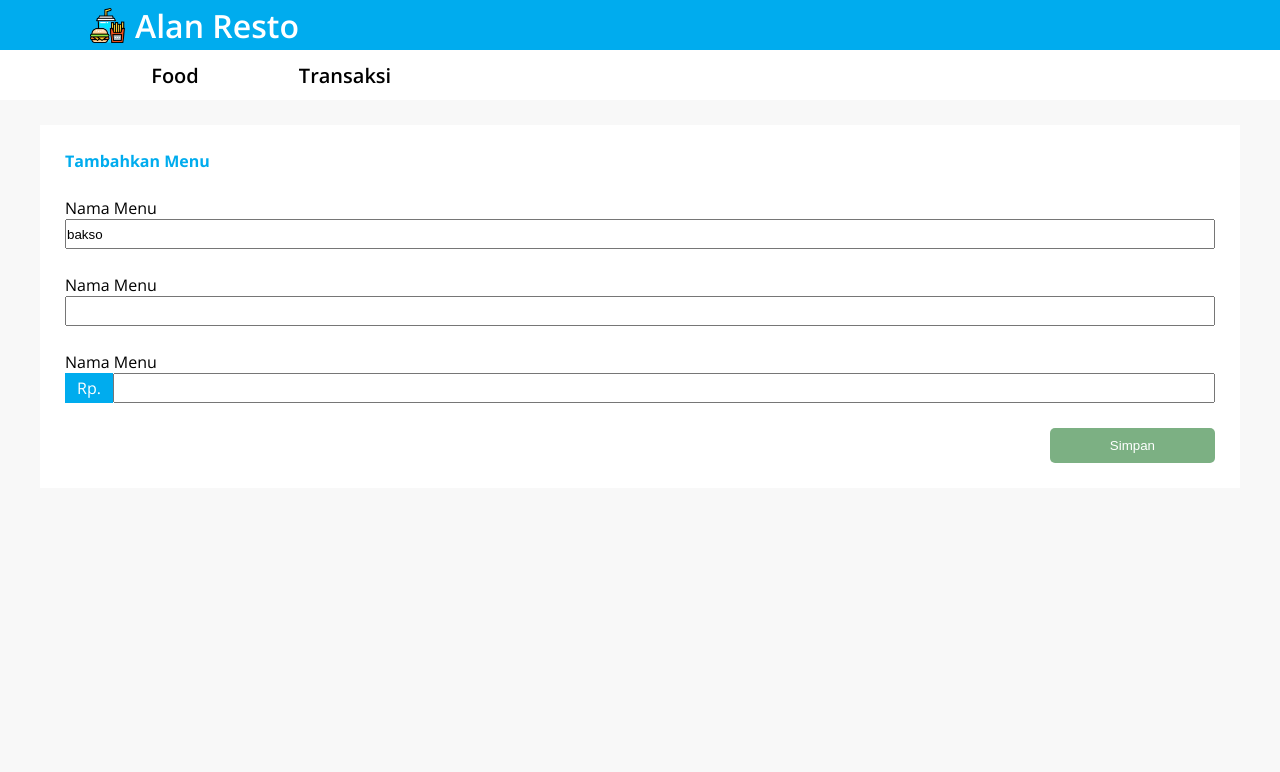
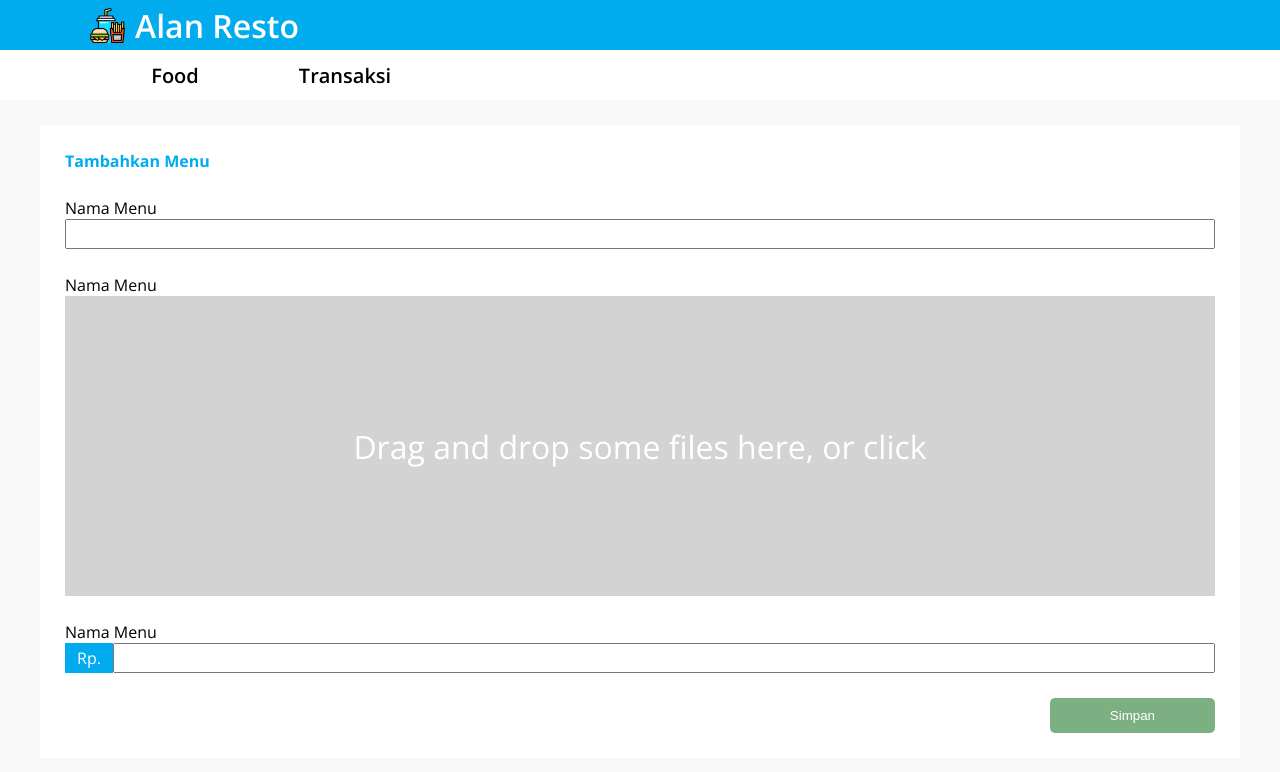
Before and after one commit to yansyahjordy/food-app, a React (Create React App) app: page /food/tambahmenu in a window 1280 px wide. Shown: the top 772 px of the page. Built offline with nearby package versions, Linux system fonts and the light colour scheme.

Commit message:
feature:added picture drop

```diff
--- a/package.json
+++ b/package.json
@@ -9,6 +9,7 @@
     "axios": "^0.27.2",
     "react": "^18.2.0",
     "react-dom": "^18.2.0",
+    "react-dropzone": "^14.2.2",
     "react-router-dom": "^6.3.0",
     "react-scripts": "5.0.1",
     "web-vitals": "^2.1.4"
--- a/src/components/Food/TambahMenu/TambahMenu.js
+++ b/src/components/Food/TambahMenu/TambahMenu.js
@@ -2,12 +2,11 @@ import React from "react";
 import { useState } from "react";
 import styles from "./TambahMenu.module.css";
 import axios from "axios";
+import Dropzone from "react-dropzone";
 
 export default function TambahMenu() {
-  const [foodName, setFoodName] = useState("bakso");
-  const [foodImage, setFoodImage] = useState(
-    "https://api-test.alan.co.id/storage/food/FOOD-2722260709132316395.png"
-  );
+  const [foodName, setFoodName] = useState("");
+  const [foodImage, setFoodImage] = useState("");
   const posturl = "https://api-test.alan.co.id/api/v1/food/add";
   async function PostData() {
     let newData = {};
@@ -23,10 +22,33 @@ export default function TambahMenu() {
     };
     await axios.post(posturl, newData, config);
   }
-  function simpanData (){
+
+  function simpanData() {
     PostData();
-    window.location.href="/food"
+    window.location.href = "/food";
   }
+
+  const uploadImage = async (e) => {
+    const file = e[0];
+    const base64 = await convertBase64(file);
+    setFoodImage(base64);
+    console.log(foodImage);
+  };
+
+  const convertBase64 = (file) => {
+    return new Promise((resolve, reject) => {
+      const fileReader = new FileReader();
+      fileReader.readAsDataURL(file);
+
+      fileReader.onload = () => {
+        resolve(fileReader.result);
+      };
+
+      fileReader.onerror = (error) => {
+        reject(error);
+      };
+    });
+  };
 
   return (
     <>
@@ -45,7 +67,19 @@ export default function TambahMenu() {
             </div>
             <div>
               <p>Nama Menu</p>
-              <input></input>
+              <Dropzone onDrop={(acceptedFiles) => uploadImage(acceptedFiles)}>
+                {({ getRootProps, getInputProps }) => (
+                  <section className={styles.dragDrop}>
+                    <div {...getRootProps()}>
+                      <input {...getInputProps()} />
+                      <p>Drag and drop some files here, or click</p>
+                    </div>
+                    {foodImage && (
+                      <img src={foodImage} className={styles.dropimage}></img>
+                    )}
+                  </section>
+                )}
+              </Dropzone>
             </div>
             <div>
               <p>Nama Menu</p>
@@ -55,7 +89,7 @@ export default function TambahMenu() {
               </div>
             </div>
             <div className={styles.btn}>
-              <button onClick={()=>simpanData()}>Simpan</button>
+              <button onClick={() => simpanData()}>Simpan</button>
             </div>
           </div>
         </div>
--- a/src/components/Food/TambahMenu/TambahMenu.module.css
+++ b/src/components/Food/TambahMenu/TambahMenu.module.css
@@ -7,45 +7,68 @@
   margin-top: 125px;
 }
 
-.container{
+.container {
   background-color: white;
   padding: 25px;
   display: flex;
   flex-direction: column;
-    gap:25px;
+  gap: 25px;
 }
-.ptext{
+.ptext {
   color: var(--color-blue);
   font-weight: bold;
 }
-.container input{
+.container input {
   width: 100%;
   height: 30px;
 }
-.btn{
+.btn {
   width: 100%;
   display: flex;
   align-items: center;
   justify-content: flex-end;
 }
 
-.btn button{
+.btn button {
   color: white;
   background-color: var(--color-green);
   border: none;
   border-radius: 5px;
-    padding:10px 60px;
+  padding: 10px 60px;
 }
 
-.inputRp{
+.inputRp {
   display: flex;
 }
-.Rp{
+.Rp {
   display: flex;
   align-items: center;
   justify-content: center;
-    background-color:var(--color-blue);
+  background-color: var(--color-blue);
   height: 30px;
-    width:50px;
+  width: 50px;
   color: white;
 }
+
+.dragDrop {
+  width: 100%;
+  height: 300px;
+  background-color: lightgray;
+  display: flex;
+  align-items: center;
+  justify-content: center;
+  position: relative;
+}
+.dragDrop p {
+  position: absolute;
+  top: 50%;
+  left: 50%;
+  transform: translate(-50%, -50%);
+  font-size: 2rem;
+  color: white;
+  /* font-weight: bold; */
+}
+.dropimage {
+  width: 250px;
+  height: 250px;
+}
```
Also changed, not shown: 1 other file (tests, documents, lock files or other folders). Lines whose indentation alone changed are shown as unchanged.
